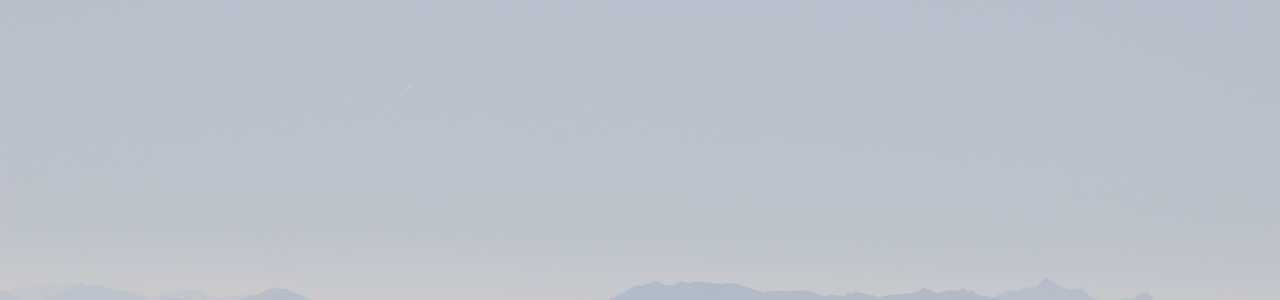
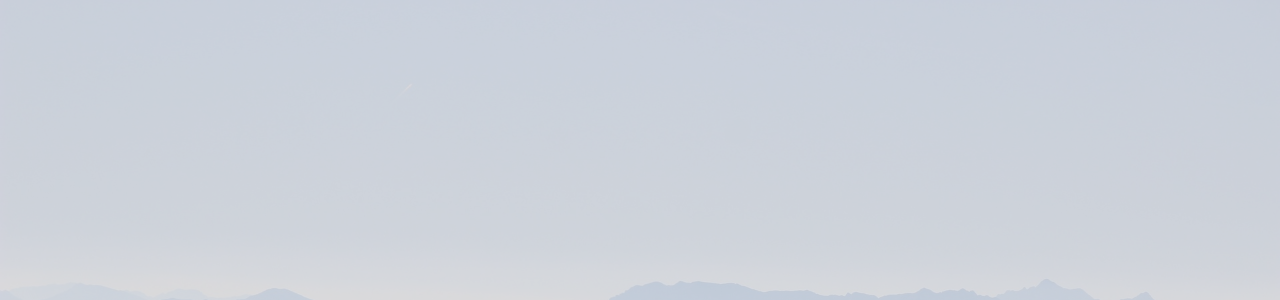
Before and after one commit to lozaeric/lozaeric.github.io, a plain HTML site: page index.html in a window 1280 px wide. Shown: the top 300 px of the page. Drawn offline with nearby package versions, Linux system fonts and the light colour scheme.

Commit message:
background

```diff
--- a/assets/css/style.css
+++ b/assets/css/style.css
@@ -260,7 +260,7 @@ h1, h2, h3, h4, h5, h6 {
 
 #hero:before {
   content: "";
-  background: rgba(200, 200, 200, 0.8);
+  background: rgba(220, 220, 220, 0.8);
   position: absolute;
   bottom: 0;
   top: 0;
```
